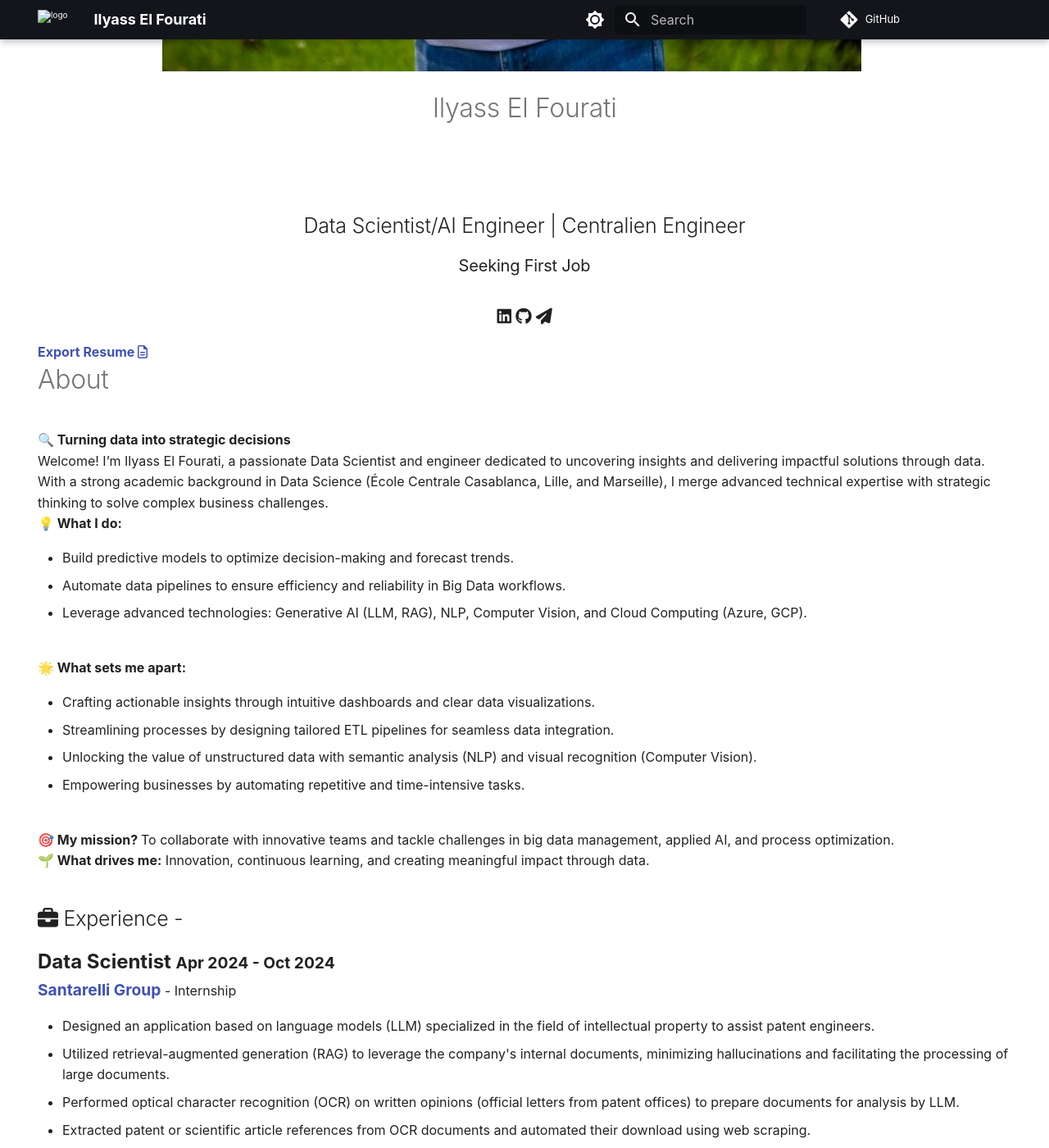
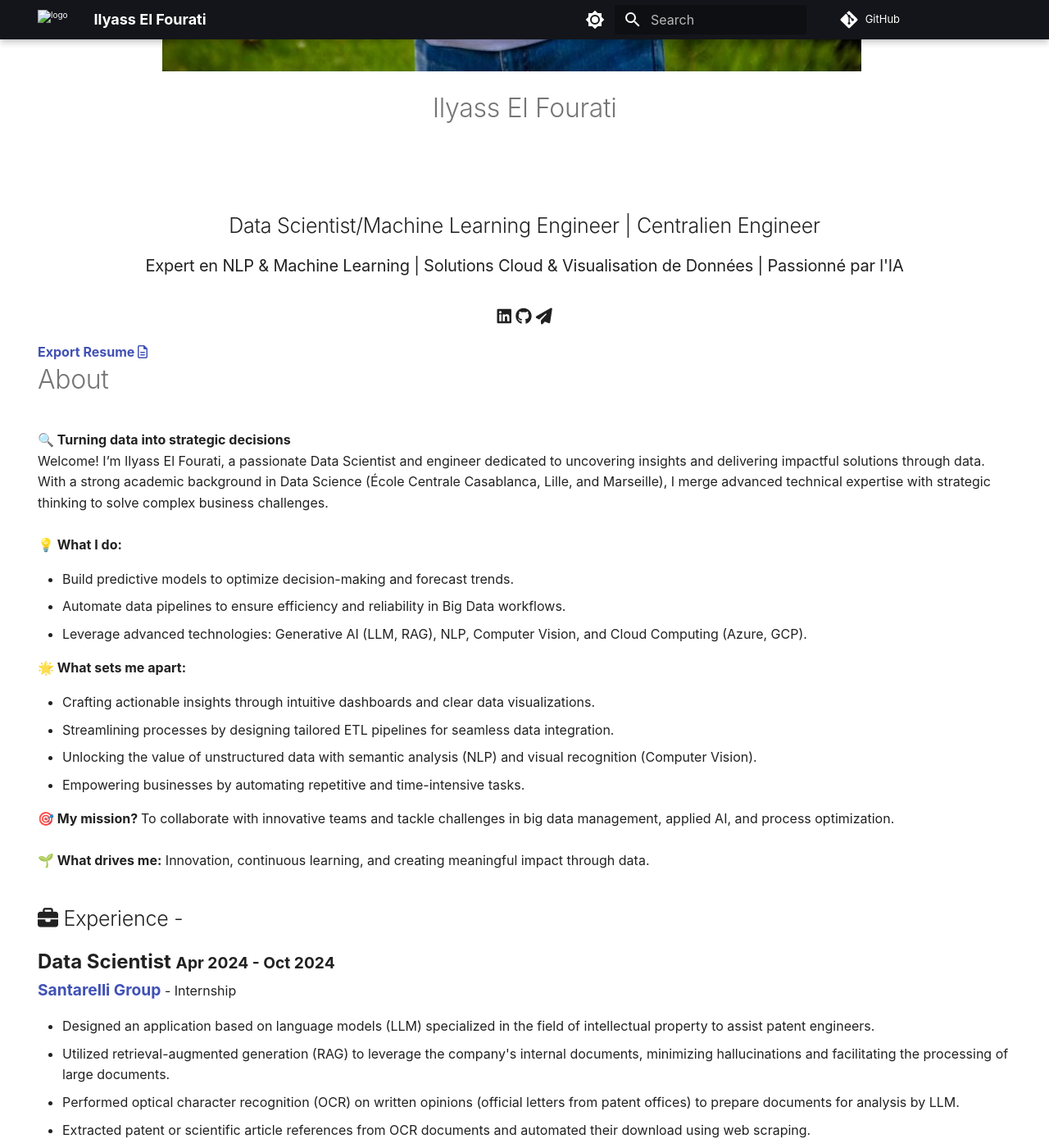
Before and after one commit to ilyasselfourati/ilyasselfourati, an MkDocs documentation site: the page built from web/index.md, in a window 1280 px wide and 1400 px high, scrolled down 947 px. Shown: the whole window at 82% size. Built offline with MkDocs 1.6.1 and Material for MkDocs 9.7.7, drawn with Linux system fonts in a browser that asks for light colours; nearby versions of some CDN libraries; comment, search, counter and statistics services are not loaded; some of the changed text lies outside the part shown.

Commit message:
Modifications et améliorations

```diff
--- a/web/index.md
+++ b/web/index.md
@@ -15,8 +15,8 @@ title: About
      <center>
      <p><img src="assets/images/pdp.jpg" alt="Profile Picture" class="profilepic"></p>
       <h1>Ilyass El Fourati</h1><br>
-      <h2>Data Scientist/AI Engineer | Centralien Engineer</h2>
-      <h3>Seeking First Job<h3>
+      <h2>Data Scientist/Machine Learning Engineer | Centralien Engineer</h2>
+      <h3>Expert en NLP & Machine Learning | Solutions Cloud & Visualisation de Données | Passionné par l'IA<h3>
       <div class="socials">
        <a href="https://www.linkedin.com/in/ilyasselfourati" class="ln" style=" color: inherit;" title="LinkedIn - Ilyass El Fourati"><i class="fab fa-linkedin"></i></a>
        <a href="https://github.com/ilyasselfourati" class="git" style=" color: inherit;" title="Github - Ilyass El Fourati"><i class="fab fa-github"></i></a>
@@ -32,19 +32,22 @@ title: About
       <div class="underline"></div>
       <p><strong>🔍 Turning data into strategic decisions</strong> <br>
       Welcome! I’m Ilyass El Fourati, a passionate Data Scientist and engineer dedicated to uncovering insights and delivering impactful solutions through data. With a strong academic background in Data Science (École Centrale Casablanca, Lille, and Marseille), I merge advanced technical expertise with strategic thinking to solve complex business challenges.<br>
-      <strong>💡 What I do:</strong><br>
+      <br>
+      <strong>💡 What I do:</strong>
       <ul>
       <li>Build predictive models to optimize decision-making and forecast trends.
       <li>Automate data pipelines to ensure efficiency and reliability in Big Data workflows.
-      <li>Leverage advanced technologies: Generative AI (LLM, RAG), NLP, Computer Vision, and Cloud Computing (Azure, GCP).</li></ul><br>
-      <strong>🌟 What sets me apart:</strong><br>
+      <li>Leverage advanced technologies: Generative AI (LLM, RAG), NLP, Computer Vision, and Cloud Computing (Azure, GCP).</li></ul>
+      <strong>🌟 What sets me apart:</strong>
       <ul>
       <li>Crafting actionable insights through intuitive dashboards and clear data visualizations.
       <li>Streamlining processes by designing tailored ETL pipelines for seamless data integration.
       <li>Unlocking the value of unstructured data with semantic analysis (NLP) and visual recognition (Computer Vision).
-      <li>Empowering businesses by automating repetitive and time-intensive tasks.</li></ul><br>
+      <li>Empowering businesses by automating repetitive and time-intensive tasks.</li></ul>
       <strong>🎯 My mission? </strong> To collaborate with innovative teams and tackle challenges in big data management, applied AI, and process optimization.<br>
+      <br>
       <strong>🌱 What drives me:</strong> Innovation, continuous learning, and creating meaningful impact through data.
+      <br>
      <h2><i class="fas fa-briefcase"></i> Experience -</h2>
      <p><strong style="font-size: 1.5em;">Data Scientist </strong><strong style="font-size: 1.2em;"><span class="date" style=" color: inherit;">Apr 2024 - Oct 2024</span><br><a>Santarelli Group</a></strong> - Internship</p>
       <p>
@@ -56,7 +59,7 @@ title: About
         </li>
       </ul>
       </p>
-     <p><strong style="font-size: 1.5em;">Data Leader </strong><strong style="font-size: 1.2em;"><span class="date" style=" color: inherit;">Mar 2023 - Sept 2023</span><br><a>Forvia</a></strong> - Internship</p>
+     <p><strong style="font-size: 1.5em;">Data Scientist & Engineer </strong><strong style="font-size: 1.2em;"><span class="date" style=" color: inherit;">Mar 2023 - Sept 2023</span><br><a>Forvia</a></strong> - Internship</p>
      <p>
       <ul>
         <li>Collect, analyze, and visualize data from internal software (ETL).
@@ -68,10 +71,10 @@ title: About
       </ul>
       <b>Librairies & Techniques :</b><br>
             🛠️Python : Plotly, NLP, Pandas, Transformers, Gensim, HuggingFace, bm25_rank, nltk, ReGex.<br>
-            🛠️Foundry (Palantir)<br>
+            🛠️Foundry (Palantir), MS Azure<br>
             🛠️PostgreSQL
       </p>
-      <p><strong style="font-size: 1.5em;">Data Scientist | Computer Vision </strong><strong style="font-size: 1.2em;"><span class="date" style=" color: inherit;">Dec 2022 - Mar 2023</span><br><a>NGE</a></strong> - Freelance</p>
+      <p><strong style="font-size: 1.5em;">Consultant Data Scientist | Computer Vision </strong><strong style="font-size: 1.2em;"><span class="date" style=" color: inherit;">Dec 2022 - Mar 2023</span><br><a>NGE</a></strong> - Freelance</p>
       <p>Reduction of CO2 emissions due to the use of concrete from purchase invoices :
       <ul>
         <li>Collection and cleaning of invoices.
@@ -83,7 +86,7 @@ title: About
       <b>Libraries & techniques :</b><br>
             🛠️Python : Numpy, Dash, Pandas, Sickit-learn, YOLOv7, Tensorflow, OCR, NER, NLP, Streamlit
       </p>
-      <p><strong style="font-size: 1.5em;">DataFiab Project </strong><strong style="font-size: 1.2em;"><span class="date" style=" color: inherit;">Oct 2022 - Dec 2022</span><br><a>Groupe ADF</strong></a> - Freelance</p>
+      <p><strong style="font-size: 1.5em;">Consultant Data Engineer </strong><strong style="font-size: 1.2em;"><span class="date" style=" color: inherit;">Oct 2022 - Dec 2022</span><br><a>Groupe ADF</strong></a> - Freelance</p>
       <p>The aim of this project is to clean and standardize maintenance data collected from various sources, structure and store it in a database, apply machine learning (NLP) to the textual information, and visualize and highlight the stored data in Power BI.
       <ul>
         <li>Creation of a generalized pipeline to clean, standardize, and store CMMS (SAP) data from various companies using Pandas (Python) and MySQL.
```
